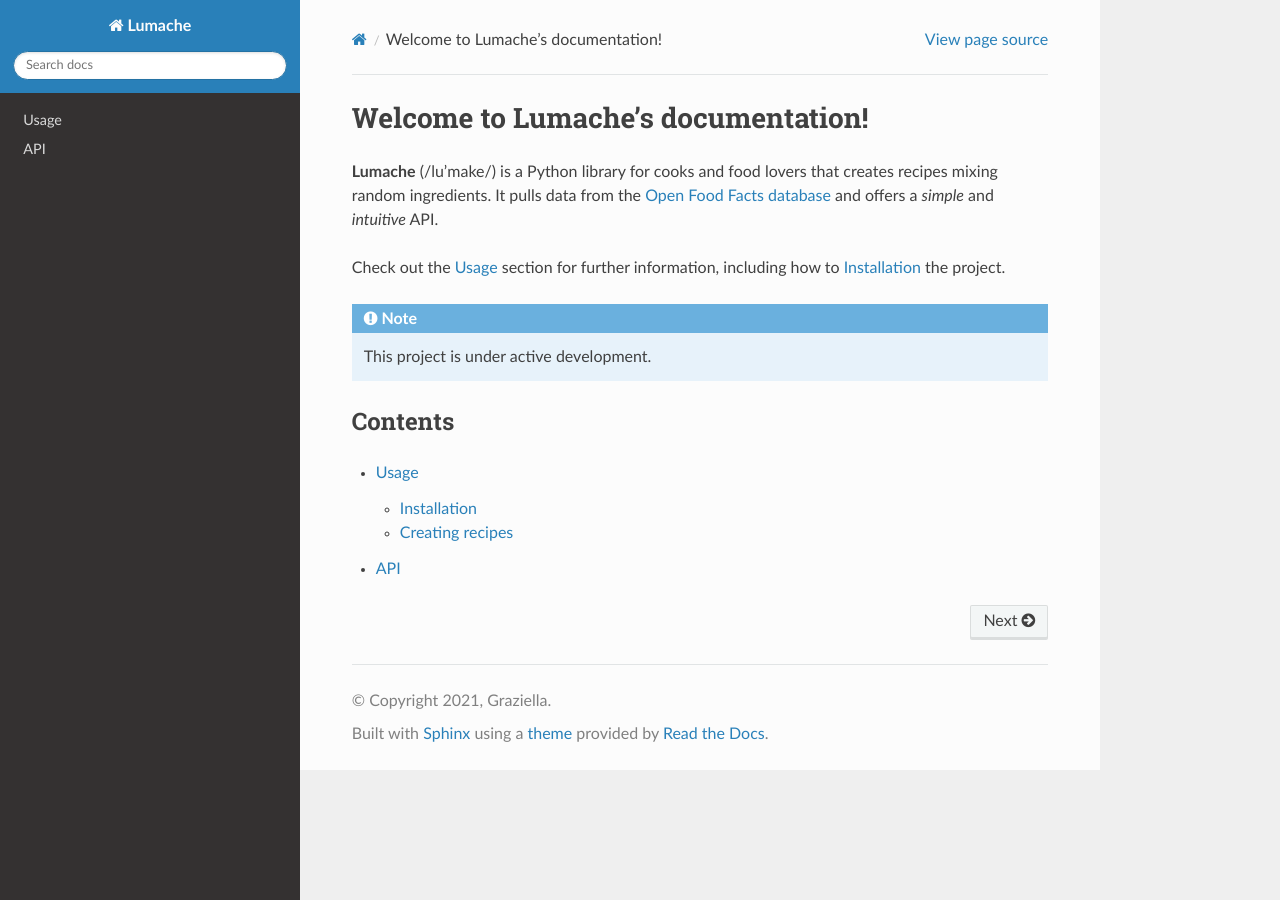
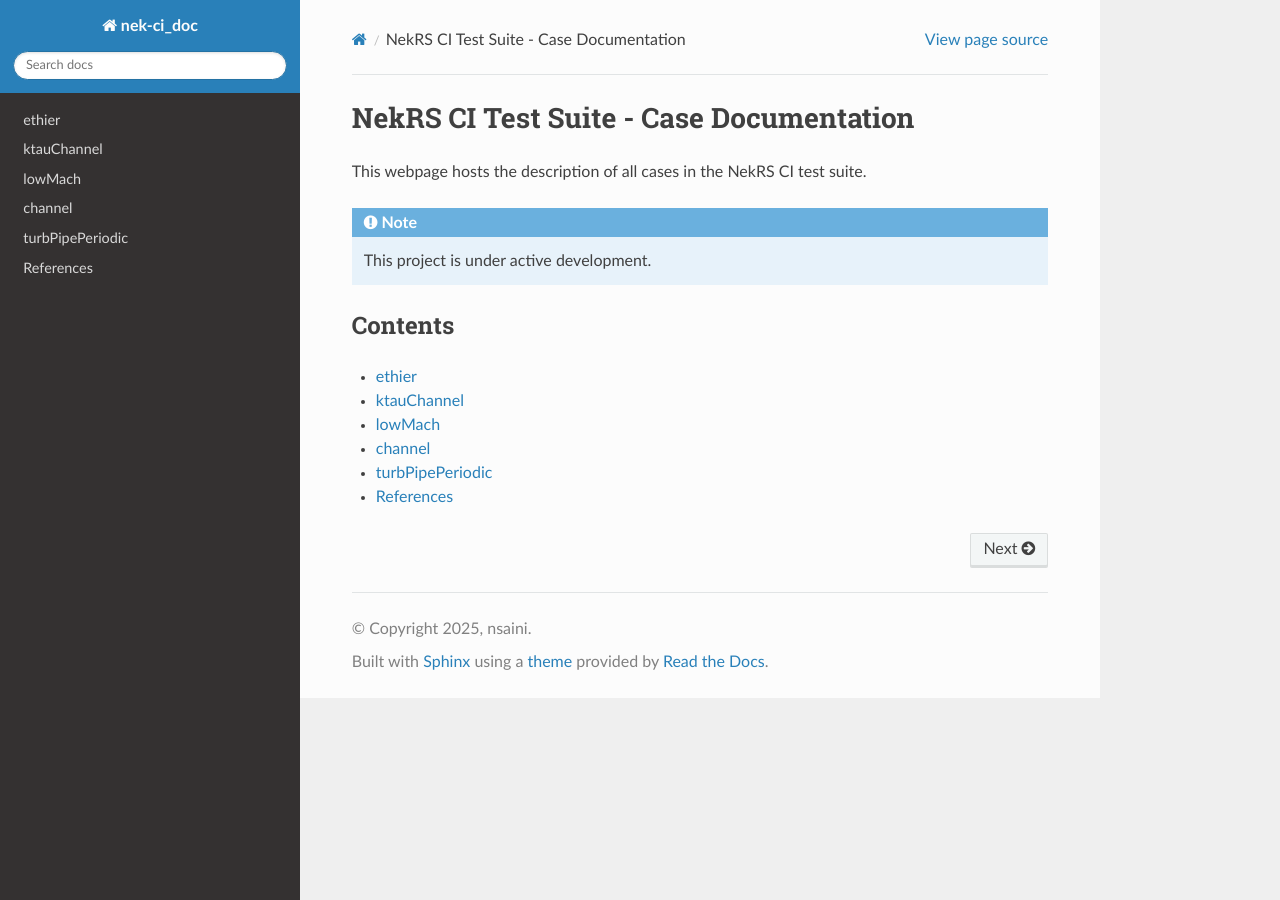
Before and after one commit to maxidalinger/nek_ci_tests, a Sphinx documentation site: the page built from docs/source/index.rst, in a window 1280 px wide. Built offline with Sphinx 7.4.7 and the Read the Docs theme 3.1.0, drawn with Linux system fonts in a browser that asks for light colours.

Commit message:
cases added to doc

```diff
--- a/docs/source/api.rst
+++ /dev/null
@@ -1,7 +0,0 @@
-API
-===
-
-.. autosummary::
-   :toctree: generated
-
-   lumache
--- a/docs/source/conf.py
+++ b/docs/source/conf.py
@@ -2,9 +2,9 @@
 
 # -- Project information
 
-project = 'Lumache'
-copyright = '2021, Graziella'
-author = 'Graziella'
+project = 'nek-ci_doc'
+copyright = '2025, nsaini'
+author = 'nsaini'
 
 release = '0.1'
 version = '0.1.0'
@@ -33,3 +33,5 @@
 
 # -- Options for EPUB output
 epub_show_urls = 'footnote'
+
+numfig = True
--- a/docs/source/index.rst
+++ b/docs/source/index.rst
@@ -1,13 +1,7 @@
-Welcome to Lumache's documentation!
-===================================
+NekRS CI Test Suite - Case Documentation
+========================================
 
-**Lumache** (/lu'make/) is a Python library for cooks and food lovers
-that creates recipes mixing random ingredients.
-It pulls data from the `Open Food Facts database <https://world.openfoodfacts.org/>`_
-and offers a *simple* and *intuitive* API.
-
-Check out the :doc:`usage` section for further information, including
-how to :ref:`installation` the project.
+This webpage hosts the description of all cases in the NekRS CI test suite.
 
 .. note::
 
@@ -18,5 +12,9 @@
 
 .. toctree::
 
-   usage
-   api
+   ethier
+   ktauChannel
+   lowMach
+   channel
+   turbPipePeriodic
+   references
```
Also changed, not shown: docs/source/channel.rst (added, +44 -0 lines), docs/source/ethier.rst (added, +41 -0 lines), docs/source/ktauChannel.rst (added, +21 -0 lines), docs/source/lowMach.rst (added, +48 -0 lines), docs/source/references.rst (added, +18 -0 lines), docs/source/turbPipePeriodic.rst (added, +26 -0 lines), docs/source/usage.rst (deleted, +0 -33 lines), docs/source/figs/channel_L2.png (added), docs/source/figs/channel_Linf.png (added), docs/source/figs/ethier.png (added), docs/source/figs/lowMach_L2.png (added), docs/source/figs/lowMach_Linf.png (added).
